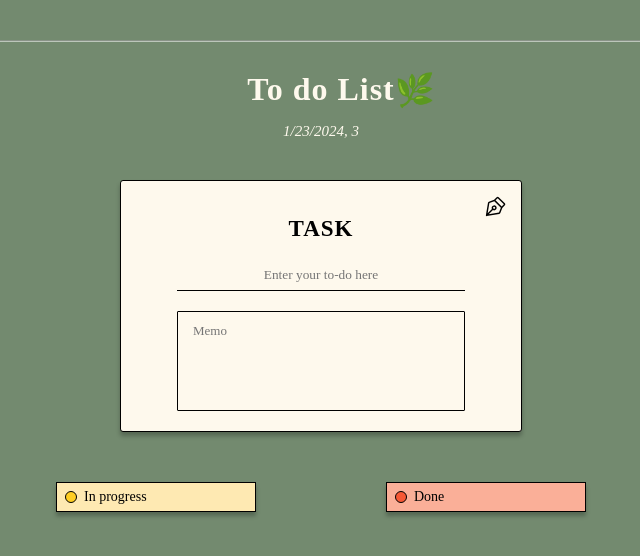
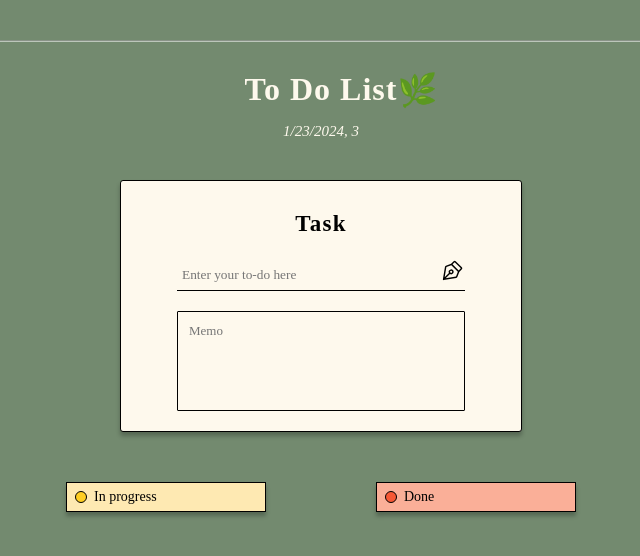
Before and after one commit to seopport/TodoList, a React (Create React App) app: page / in a window 1280 px wide. Shown: the top 556 px of the page, without its empty margins (319-959 px from the left). Built offline with nearby package versions, Linux system fonts and the light colour scheme; a web font is replaced by a local one.

Commit message:
css 수정 및 task입력 후 폼 초기화

```diff
--- a/src/App.css
+++ b/src/App.css
@@ -56,7 +56,7 @@ h1 {
 }
 
 .content-wrap {
-  width: 530px;
+  width: 510px;
   display: flex;
   justify-content: center;
   flex-direction: column;
@@ -88,14 +88,14 @@ h1 {
 
 input {
   background-color: transparent;
-  margin: 20px 0 20px 0;
-  width: 80%;
+  margin: 25px 0 20px 0;
+  width: 100%;
   border: none;
   outline: none;
   border-bottom: 1px solid black;
-  padding: 5px 5px 7px 5px;
+  padding: 5px 35px 7px 5px;
   box-sizing: border-box;
-  text-align: center;
+  /* text-align: center; */
 }
 
 textarea {
@@ -104,7 +104,7 @@ textarea {
   width: 80%;
   border: 1px solid black;
   height: 100px;
-  padding: 11px 15px 15px 15px;
+  padding: 11px 15px 15px 11px;
   box-sizing: border-box;
   border-radius: 1px;
 }
@@ -117,7 +117,9 @@ textarea::placeholder {
   display: block;
   font-size: 30px;
   font-weight: bold;
-  letter-spacing: 1px;
+  letter-spacing: 1.3px;
+  font-size: 23px;
+  margin-top: 10px;
 }
 
 h1 {
@@ -125,22 +127,18 @@ h1 {
 }
 
 .add-btn {
-  position: absolute;
-  top: 15px;
-  right: 15px;
   width: 23px;
   height: 23px;
   cursor: pointer;
+  position: absolute;
+  top: 23px;
+  right: 2px;
+  display: block;
 }
 
 .add-btn:hover {
   transform: scale(1.1);
   transition: transform 0.1s ease-in-out;
-}
-
-.task {
-  font-size: 23px;
-  margin-top: 15px;
 }
 
 .pin {
@@ -266,3 +264,8 @@ h1 {
   opacity: 60%;
   float: bottom;
 }
+
+.input-wrap {
+  width: 80%;
+  position: relative;
+}
--- a/src/App.js
+++ b/src/App.js
@@ -6,10 +6,6 @@ import { BsFillPinAngleFill } from "react-icons/bs";
 import "animate.css";
 
 function App() {
-  const box = {
-    border: "1px solid green",
-  };
-
   const [tasks, setTasks] = useState([
     {
       id: 0,
@@ -52,6 +48,8 @@ function App() {
       isDone: false,
     };
     setTasks([...tasks, newTask]);
+    setTitle("");
+    setMemo("");
   };
 
   const doneButtonClickHandler = (id) => {
@@ -97,26 +95,26 @@ function App() {
       <hr className="line"></hr>
       <div className="content-wrap">
         <h1 className="main-title">
-          To do List<span className="leaf">🌿</span>
+          To Do List<span className="leaf">🌿</span>
         </h1>
 
         <p className="date">{date}</p>
         <div className="task-input-box">
-          <span className="task">TASK</span>
-
-          <input
-            value={title}
-            onChange={titleChangeHandler}
-            placeholder="Enter your to-do here"
-          />
-
+          <span className="task">Task</span>
+          <div className="input-wrap">
+            <input
+              value={title}
+              onChange={titleChangeHandler}
+              placeholder="Enter your to-do here"
+            ></input>
+            <PiPenNib onClick={addButtonClickHandler} className="add-btn" />
+          </div>
           <textarea
             value={memo}
             onChange={memoChangeHandler}
             placeholder="Memo"
           />
 
-          <PiPenNib onClick={addButtonClickHandler} className="add-btn" />
           {/* <PencilLine onClick={addButtonClickHandler} className="add-btn" /> */}
         </div>
 
```
